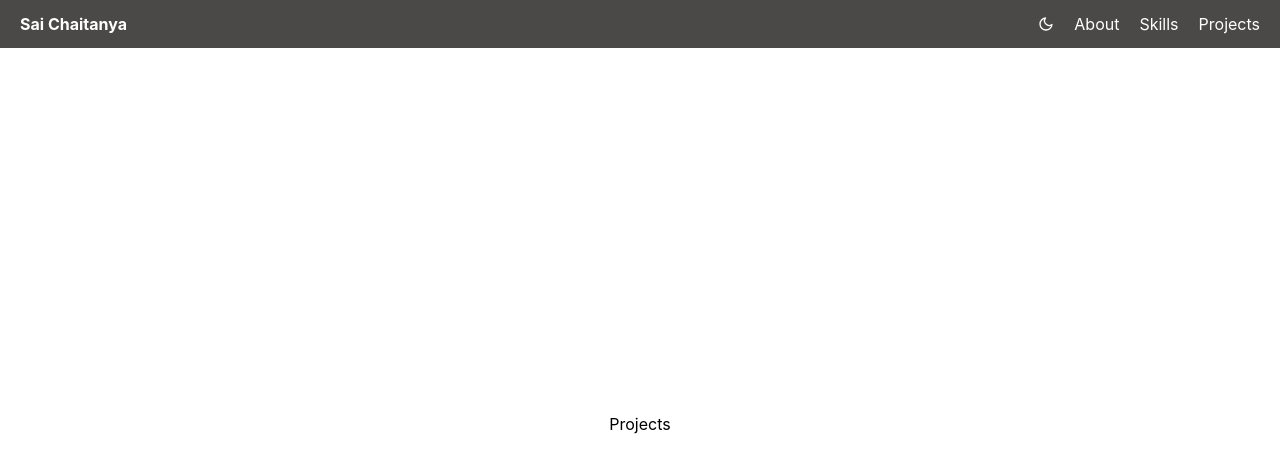
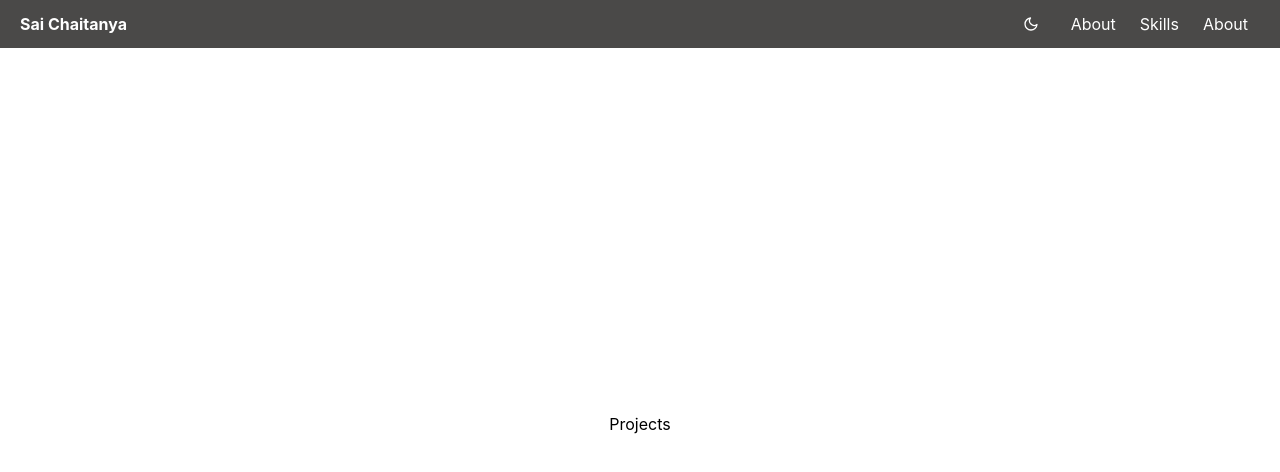
Before and after one commit to saichaitanyakadam/portfolio, a React (Create React App) app: page /projects in a window 1280 px wide. Shown: the top 472 px of the page. Built offline with nearby package versions, Linux system fonts and the light colour scheme.

Commit message:
added hover properties to navbar

```diff
--- a/src/App.js
+++ b/src/App.js
@@ -16,9 +16,9 @@ function App() {
       <div className={`${nightMode?"bg-[#000]":"bg-white"} p-5 mt-[6vh] min-h-[94vh] ${nightMode?"text-white":"text-black"} flex justify-center items-center overflow-x-hidden overflow-y-auto`}>
       <Routes>
           <Route exact path="/" element={<Home />} />
-          <Route  path="/about" element={<About />}/>
-          <Route  path="/skills" element={<Skills />}/>
-          <Route  path="/projects" element={<Projects />}/>
+          <Route exact path="/about" element={<About />}/>
+          <Route exact path="/skills" element={<Skills />}/>
+          <Route exact path="/projects" element={<Projects />}/>
       </Routes>
 
       </div>
--- a/src/components/Navbar.jsx
+++ b/src/components/Navbar.jsx
@@ -17,29 +17,31 @@ const Navbar = () => {
   return (
     <>
     <header className={`h-[6vh] fixed bg-[#4a4948] w-full flex items-center px-5 text-white `}>
-        <nav className='flex justify-between items-center w-full'>
+        <nav className='flex justify-between items-center w-full h-full'>
             <Link to="/">
             <h1 className='font-bold'>Sai Chaitanya</h1>
             </Link>
             <div onClick={handleMode} className='cursor-pointer ml-auto'>
                     {nightMode?<FiSun />:<FiMoon />}
                 </div>
-            <ul className='items-center hidden lg:flex gap-5 ml-5'>
+            <ul className='items-center hidden lg:flex ml-5 h-full'>
 
-                <li><Link to="/about">About</Link></li>
-                <li><Link to="/skills">Skills</Link></li>
-                <li><Link to="/projects">Projects</Link></li>
+            <Link to="/about" className='hover:bg-gray-600 h-full flex items-center px-3'><li>About</li></Link>
+            <Link to="/skills" className='hover:bg-gray-600 h-full flex items-center px-3'><li>Skills</li></Link>
+            <Link to="/projects" className='hover:bg-gray-600 h-full flex items-center px-3'><li>About</li></Link>
+
+
 
             </ul>
-            <GiHamburgerMenu className='ml-5 lg:hidden' onClick={handleNavbar} />
+            <GiHamburgerMenu className='ml-5 lg:hidden cursor-pointer' onClick={handleNavbar} />
 
         </nav>
         <div className={`w-[60vw] flex flex-col absolute top-0 ${isOpen?"right-[0]":"right-[-100%]"} min-h-[100vh] text-black bg-slate-300 ease-in-out duration-1000 lg:hidden`}>
-          <RxCross2 className='self-end mt-5 mr-5' onClick={handleNavbar}/>
-          <ul className=' px-5 font-[600] flex flex-col gap-5'>
-                <li onClick={()=>{setIsOpen(false)}}><Link to="/about">About</Link></li>
-                <li  onClick={()=>{setIsOpen(false)}}><Link to="/skills">Skills</Link></li>
-                <li  onClick={()=>{setIsOpen(false)}}><Link to="/projects">Projects</Link></li>
+          <RxCross2 className='self-end mt-5 mr-5 cursor-pointer' onClick={handleNavbar}/>
+          <ul className=' px-5 font-[600] flex flex-col gap-5 w-full mt-3'>
+                <Link to="/about" className='w-full hover:bg-gray-600 py-1 px-3'><li onClick={()=>{setIsOpen(false)}} className='w-full'>About</li></Link>
+                <Link to="/skills" className='w-full hover:bg-gray-600 py-1 px-3'><li onClick={()=>{setIsOpen(false)}} className='w-full'>Skills</li></Link>
+                <Link to="/projects" className='w-full hover:bg-gray-600 py-1 px-3'><li onClick={()=>{setIsOpen(false)}} className='w-full'>Projects</li></Link>
           </ul>
        </div>
     </header>
--- a/src/pages/Home.jsx
+++ b/src/pages/Home.jsx
@@ -1,11 +1,12 @@
 import React, { useContext } from 'react'
 import { AppContext } from '../context/AppContext'
+import Profile from "../assets/profile.jpg"
 
 const Home = () => {
   const {nightMode}=useContext(AppContext)
   return (
-    <div className={`${nightMode&& "bg-[#333]"} flex flex-col justify-center lg:flex-row items-center p-5 rounded-lg lg:p-10 gap-5 shadow-lg`}>
-      <img src="https://qph.cf2.quoracdn.net/main-qimg-1fa834002719b3e52330a7a010928342-lq" className='w-[85%] lg:w-[60%] rounded-lg' alt='profile' />
+    <div className={`${nightMode&& "bg-[#333]"} flex flex-col justify-center lg:flex-row items-center p-5 rounded-lg lg:p-10 gap-5 shadow-xl`}>
+      <img src={Profile} className='w-[85%] lg:w-[40%] rounded-lg' alt='profile' />
       <div className='flex flex-col gap-3'>
       <h2 className='text-3xl font-[700] font-serif'>Sai Chaitanya Kadam</h2>
       <p className='text-xl font-[200]'>Lorem ipsum dolor sit amet consectetur adipisicing elit. Culpa, blanditiis?
```
Also changed, not shown: 1 other file (tests, documents, lock files or other folders).
